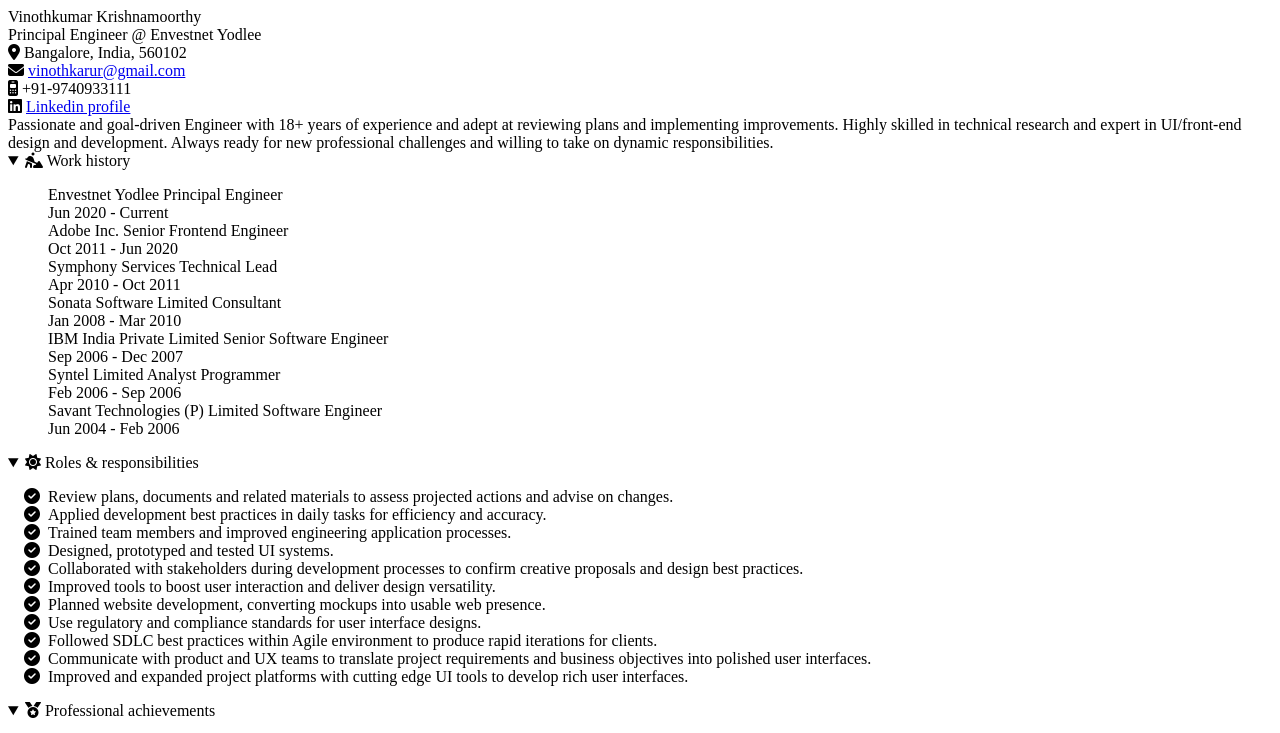
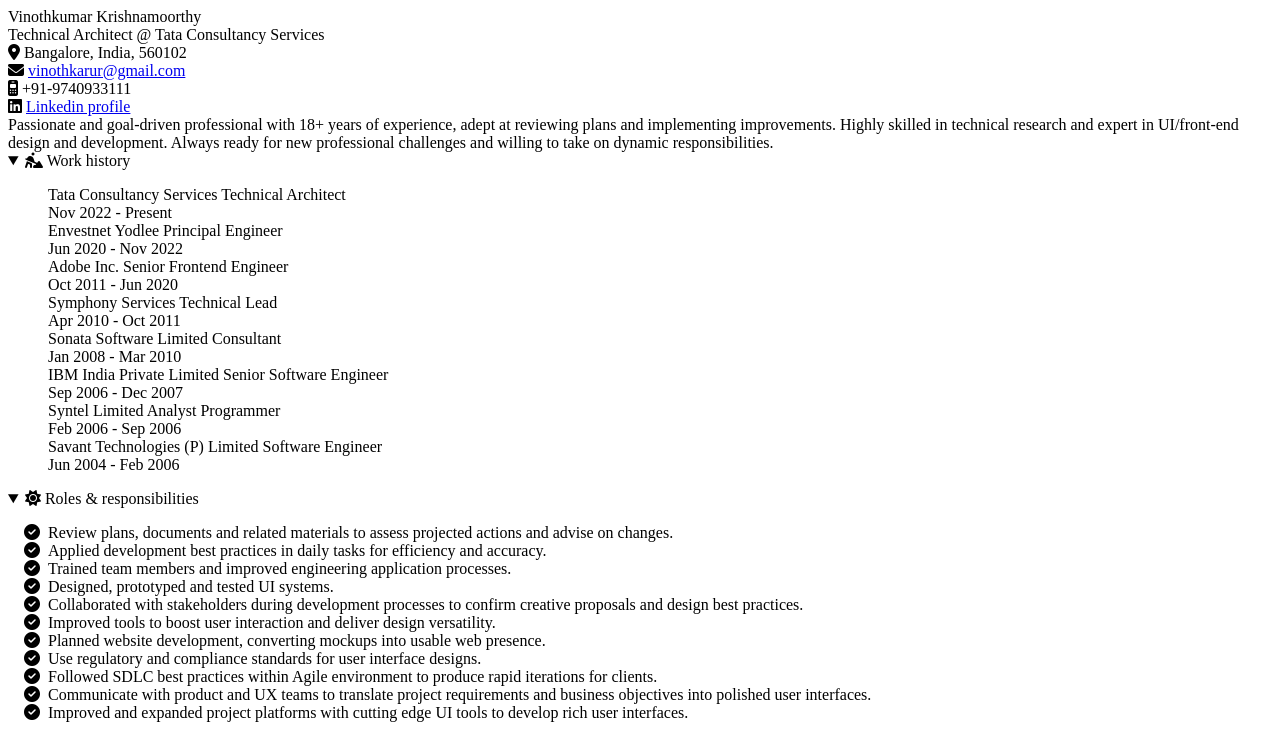
Before and after one commit to VinothK1447/profile, a website: page index.html in a window 1280 px wide. Shown: the top 733 px of the page. Drawn offline with nearby package versions, Linux system fonts and the light colour scheme.

Commit message:
Role updates

```diff
--- a/index.html
+++ b/index.html
@@ -26,7 +26,7 @@
 					<div class="content-head-img"></div>
 					<div class="content-head-namerole">
 						<div class="name">Vinothkumar Krishnamoorthy</div>
-						<div class="role">Principal Engineer @ Envestnet Yodlee</div>
+						<div class="role">Technical Architect @ Tata Consultancy Services</div>
 					</div>
 				</div>
 				<div class="content-contact">
@@ -36,7 +36,7 @@
 					<div><i class="fa-brands fa-linkedin"></i> <a href="https://www.linkedin.com/in/vinoth-kumar-krishnamoorthy/" target="_blank">Linkedin profile</a></div>
 				</div>
 				<div class="content-description">
-					Passionate and goal-driven Engineer with 18+ years of experience and adept at reviewing plans and implementing improvements. Highly skilled in technical
+					Passionate and goal-driven professional with 18+ years of experience, adept at reviewing plans and implementing improvements. Highly skilled in technical
 					research and expert in UI/front-end design and development. Always ready for new professional challenges and willing to take on dynamic responsibilities.
 				</div>
 				<div class="content-main">
@@ -47,10 +47,19 @@
 								<li>
 									<div class="work-list-row">
 										<div>
+											<span class="company">Tata Consultancy Services</span>
+											<span class="role">Technical Architect</span>
+										</div>
+										<div class="duration">Nov 2022 - Present</div>
+									</div>
+								</li>
+								<li>
+									<div class="work-list-row">
+										<div>
 											<span class="company">Envestnet Yodlee</span>
 											<span class="role">Principal Engineer</span>
 										</div>
-										<div class="duration">Jun 2020 - Current</div>
+										<div class="duration">Jun 2020 - Nov 2022</div>
 									</div>
 								</li>
 								<li>
--- a/index.less
+++ b/index.less
@@ -90,7 +90,7 @@
 		}
 		&[open] {
 			summary {
-				margin-bottom: 1rem;
+				margin-bottom: 0.5rem;
 				padding-bottom: 1rem;
 				border-bottom: 1px solid rgba(black, 0.1);
 			}
@@ -167,7 +167,7 @@
 			letter-spacing: 1px;
 			text-align: justify;
 			line-height: 1.5;
-			padding: 1rem;
+			padding: 0.5rem 1rem;
 		}
 
 		&-main {
@@ -221,6 +221,7 @@
 					}
 					&-list {
 						margin-left: 1rem;
+						margin-top: 0.5rem;
 						&-row {
 							display: flex;
 							flex-basis: calc(100% / 3);
```
